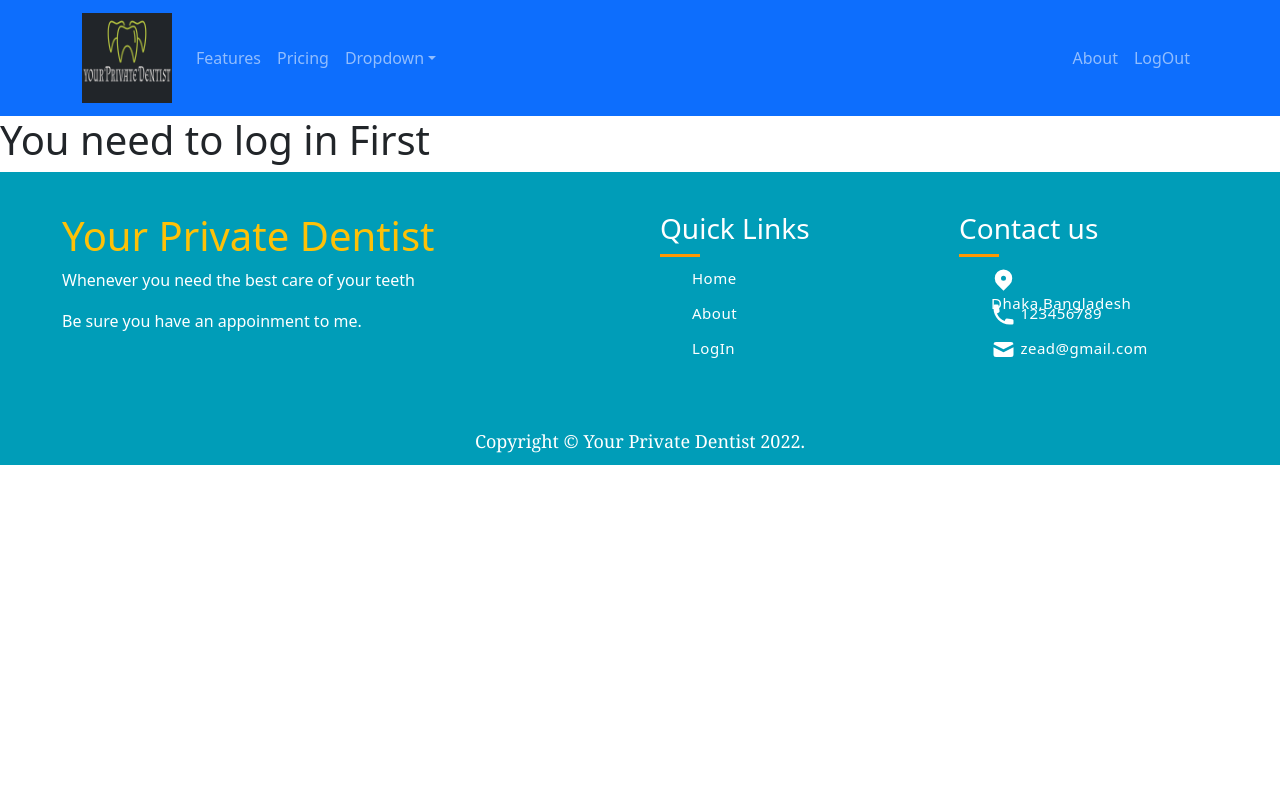
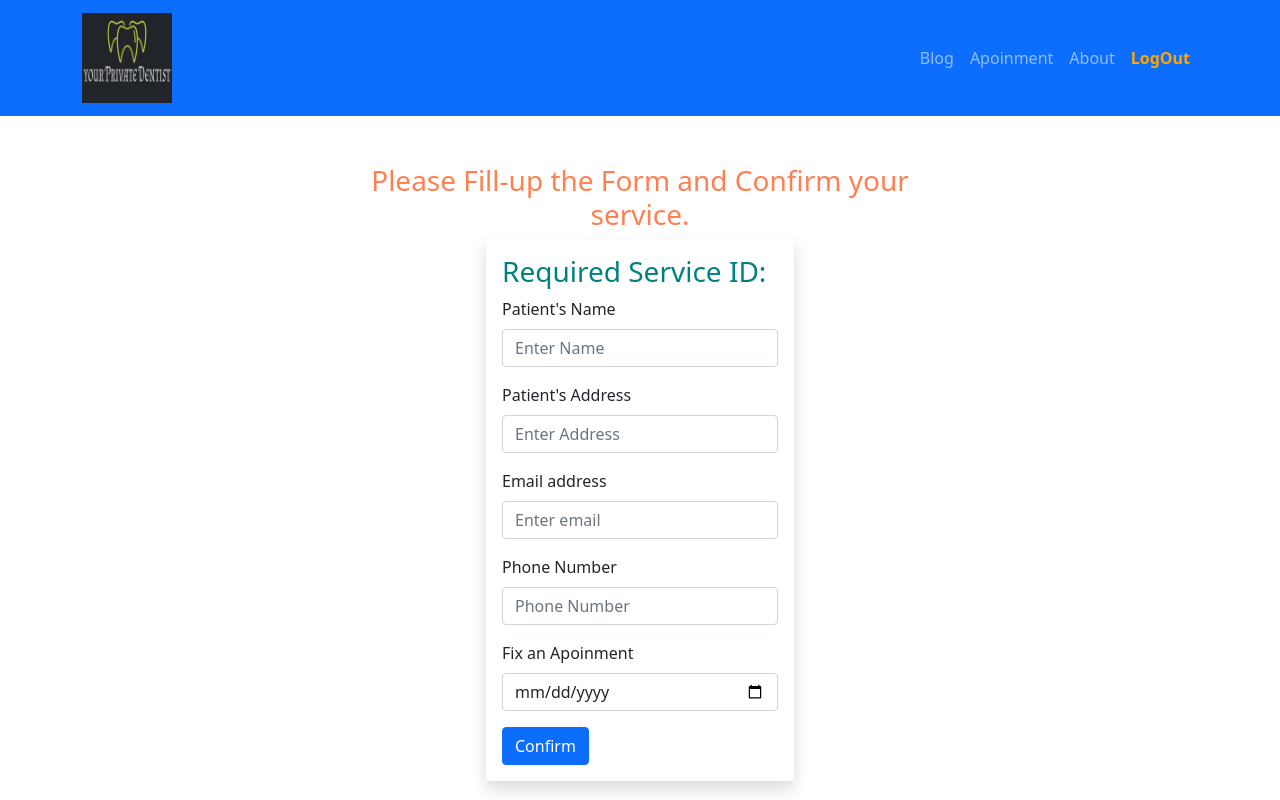
Before and after one commit to Niamul-Hasan/your-private-dentist, a React (Create React App) app: page /checkout in a window 1280 px wide. Shown: the top 800 px of the page. Built offline with nearby package versions, Linux system fonts and the light colour scheme; no server answers; sample sign-in values are in the browser's storage.

Commit message:
homepage is ready

```diff
--- a/src/App.js
+++ b/src/App.js
@@ -9,6 +9,7 @@ import RequireAuth from "./Pages/LoginPage/RequireAuth/RequireAuth";
 import Checkout from "./Pages/Checkout/Checkout";
 import NotFound from "./Pages/Not Found/NotFound";
 import FooterPage from "./Pages/Shared/Footer/FooterPage";
+import Blog from "./Pages/Blog/Blog";
 
 function App() {
   return (
@@ -17,6 +18,7 @@ function App() {
       <Routes>
         <Route path="/" element={<Home />}></Route>
         <Route path="/about" element={<About />}></Route>
+        <Route path="/blog" element={<Blog />}></Route>
         <Route path="/login" element={<Login />}></Route>
         <Route path="/register" element={<Register />}></Route>
         <Route path="checkout" element={<RequireAuth>
--- /dev/null
+++ b/src/Pages/Blog/Blog.js
@@ -0,0 +1,11 @@
+import React from 'react';
+
+const Blog = () => {
+    return (
+        <div>
+            what is faq?
+        </div>
+    );
+};
+
+export default Blog;
--- a/src/Pages/Checkout/Checkout.js
+++ b/src/Pages/Checkout/Checkout.js
@@ -1,9 +1,45 @@
 import React from 'react';
+import { Button, Form } from 'react-bootstrap';
 
 const Checkout = () => {
+
+    const handleApoinment = async (event) => {
+        event.preventDefault();
+
+    }
     return (
-        <div>
-            <h1>You need to log in First</h1>
+        <div className='container pt-5 w-50'>
+            <h3 style={{ color: 'coral', textAlign: 'center' }}>Please Fill-up the Form and Confirm your service. { }</h3>
+            <div className='container w-50 shadow p-3 mb-5 bg-body rounded'>
+                <h3 style={{ color: 'teal' }}>Required Service ID: { }</h3>
+                <Form onSubmit={handleApoinment}>
+                    <Form.Group className="mb-3" controlId="formBasicText">
+                        <Form.Label>Patient's Name</Form.Label>
+                        <Form.Control type="text" placeholder="Enter Name" required />
+                    </Form.Group>
+                    <Form.Group className="mb-3" controlId="formBasicText">
+                        <Form.Label>Patient's Address</Form.Label>
+                        <Form.Control type="text" placeholder="Enter Address" required />
+                    </Form.Group>
+                    <Form.Group className="mb-3" controlId="formBasicEmail">
+                        <Form.Label>Email address</Form.Label>
+                        <Form.Control type="email" placeholder="Enter email" />
+                    </Form.Group>
+
+                    <Form.Group className="mb-3" controlId="formBasicNumber">
+                        <Form.Label>Phone Number</Form.Label>
+                        <Form.Control type="number" placeholder="Phone Number" required />
+                    </Form.Group>
+                    <Form.Group className="mb-3" controlId="formBasicDate">
+                        <Form.Label>Fix an Apoinment</Form.Label>
+                        <Form.Control type="date" required />
+                    </Form.Group>
+
+                    <Button variant="primary" type="submit">
+                        Confirm
+                    </Button>
+                </Form>
+            </div>
         </div>
     );
 };
--- a/src/Pages/HomePage/SargeryPage/SargeryParts/SargeryParts.js
+++ b/src/Pages/HomePage/SargeryPage/SargeryParts/SargeryParts.js
@@ -24,7 +24,7 @@ const SargeryParts = () => {
             id: 3,
             name: 'Free Follow up check-up',
             img: corner3,
-            description: "Your Private Dentist is very much patient freindly Dental service provider.Here you get a awesome sargery package where you will get free follow up check-up within 3 days of your sargery. Don't miss your gift."
+            description: "Your Private Dentist is a very much patient freindly Dental service provider.Here you get a awesome sargery package where you will get free follow up check-up within 3 days of your sargery. Don't miss your gift."
         },
     ]
     return (
--- a/src/Pages/HomePage/Services/Services.js
+++ b/src/Pages/HomePage/Services/Services.js
@@ -15,8 +15,8 @@ const Services = () => {
         { id: 2, name: 'Cracked Care & Repair', price: '2500 tk/teeth', img: pic2 },
         { id: 3, name: 'Impaction Sargery', price: '3500 tk/teeth', img: pic3 },
         { id: 4, name: 'Relief from Toothache', price: '2000 tk/teeth', img: pic4 },
-        { id: 4, name: 'Periodonta Recovery', price: '2700 tk/teeth', img: pic5 },
-        { id: 4, name: 'Halitosis Solution', price: '4000 tk', img: pic6 },
+        { id: 5, name: 'Periodonta Recovery', price: '2700 tk/teeth', img: pic5 },
+        { id: 6, name: 'Halitosis Solution', price: '4000 tk', img: pic6 },
     ]
     return (
         <div className='container'>
--- a/src/Pages/LoginPage/Login/Login.js
+++ b/src/Pages/LoginPage/Login/Login.js
@@ -29,8 +29,6 @@ const Login = () => {
         const email = emailRef.current.value;
         const password = passwordRef.current.value;
 
-        console.log(email, password);
-
         await signInWithEmailAndPassword(email, password);
     }
     const [sendPasswordResetEmail, sending] = useSendPasswordResetEmail(auth);
@@ -61,7 +59,7 @@ const Login = () => {
     return (
         <div className='container pt-5 w-50'>
             <div className='container w-50 shadow p-3 mb-5 bg-body rounded'>
-                <h1>Please Log In</h1>
+                <h1 style={{ color: 'teal' }}>Please Log In</h1>
                 <Form onSubmit={handleLogIn}>
                     <Form.Group className="mb-3" controlId="formBasicEmail">
                         <Form.Label>Email address</Form.Label>
@@ -77,9 +75,11 @@ const Login = () => {
                     </Form.Group>
 
                     <Button variant="primary" type="submit">LogIn</Button>
+
                     <p className='text-danger fs-4'>{errorElement}</p>
-                    <p>Forget Password?<Button onClick={handleResetPassword} variant="link">Click to Reset Password</Button></p>
-                    <p>New in Your Private Dentist? <Button onClick={handleClick} variant="link">Get Registation Now</Button></p>
+                    <p>Forget Password?<Button onClick={handleResetPassword} variant="link" className="text-decoration-none text-primary">Click to Reset Password</Button></p>
+
+                    <p>New in Your Private Dentist? <Button onClick={handleClick} variant="link" className="text-decoration-none text-primary">Get Registation Now</Button></p>
                 </Form>
                 <ToastContainer></ToastContainer>
                 <SocialLogIn></SocialLogIn>
--- a/src/Pages/LoginPage/Register/Register.js
+++ b/src/Pages/LoginPage/Register/Register.js
@@ -37,6 +37,10 @@ const Register = () => {
     if (loading) {
         return <Loading></Loading>;
     }
+    let errorElement;
+    if (error) {
+        errorElement = error.message;
+    }
     if (user) {
         navigate("/");
     }
@@ -44,7 +48,7 @@ const Register = () => {
     return (
         <div className='container pt-5 w-50'>
             <div className='container w-50 shadow p-3 mb-5 bg-body rounded'>
-                <h1>Please Register</h1>
+                <h1 style={{ color: 'teal' }}>Please Register</h1>
                 <Form>
                     <Form.Group className="mb-3" controlId="formBasicText">
                         <Form.Label>Patient's Name</Form.Label>
@@ -63,12 +67,13 @@ const Register = () => {
                         <Form.Control ref={passwordRef} type="password" placeholder="Password" required />
                     </Form.Group>
                     <Form.Group className="mb-3" controlId="formBasicCheckbox">
-                        <Form.Check onClick={() => setAgree(!agree)} type="checkbox" label={<span className={`ps-2 ${agree ? 'text-success' : 'text-danger'}`} >Agree with Terms and Conditioins</span>} />
+                        <Form.Check onClick={() => setAgree(!agree)} type="checkbox" label={<span className={`ps-2 ${agree ? 'text-success' : 'text-danger'}`} >Agree with Terms and Conditions</span>} />
                     </Form.Group>
                     <Button disabled={!agree} onClick={handleRegister} variant="primary" type="submit">
                         Register
                     </Button>
-                    <p>Already have an account? <Button as={Link} to="/login" variant="link">LogIn</Button></p>
+                    <p className="text-danger fs-4">{errorElement}</p>
+                    <p>Already have an account? <Button as={Link} to="/login" variant="link" className="text-decoration-none text-primary">LogIn</Button></p>
                 </Form>
                 <SocialLogIn></SocialLogIn>
             </div>
--- a/src/Pages/Shared/Header/Header.js
+++ b/src/Pages/Shared/Header/Header.js
@@ -1,5 +1,5 @@
 import React from 'react';
-import { Container, Nav, Navbar, NavDropdown } from 'react-bootstrap';
+import { Container, Nav, Navbar } from 'react-bootstrap';
 import { Link } from 'react-router-dom';
 import { useAuthState } from 'react-firebase-hooks/auth';
 import { signOut } from 'firebase/auth';
@@ -28,19 +28,16 @@ const Header = () => {
                     <Navbar.Toggle aria-controls="responsive-navbar-nav" />
                     <Navbar.Collapse id="responsive-navbar-nav">
                         <Nav className="me-auto">
-                            <Nav.Link href="#features">Features</Nav.Link>
-                            <Nav.Link href="#pricing">Pricing</Nav.Link>
-                            <NavDropdown title="Dropdown" id="collasible-nav-dropdown">
-                                <NavDropdown.Item href="#action/3.1">Action</NavDropdown.Item>
-                                <NavDropdown.Item href="#action/3.2">Another action</NavDropdown.Item>
-                                <NavDropdown.Item href="#action/3.3">Something</NavDropdown.Item>
-                                <NavDropdown.Divider />
-                                <NavDropdown.Item href="#action/3.4">Separated link</NavDropdown.Item>
-                            </NavDropdown>
+
                         </Nav>
+
                         <Nav>
+                            <Nav.Link as={Link} to="/blog">Blog</Nav.Link>
+                            <Nav.Link as={Link} to="/checkout">Apoinment</Nav.Link>
                             <Nav.Link as={Link} to="/about">About</Nav.Link>
-                            {user ? <Nav.Link onClick={handleLogOut}>LogOut</Nav.Link> : <Nav.Link as={Link} to="/login">LogIn</Nav.Link>}
+                            {user ? <Nav.Link onClick={handleLogOut}><span
+                                style={{ color: 'orange', fontWeight: 'bold' }}>LogOut</span></Nav.Link> : <Nav.Link as={Link}
+                                    to="/login">LogIn</Nav.Link>}
                         </Nav>
                     </Navbar.Collapse>
                 </Container>
```
